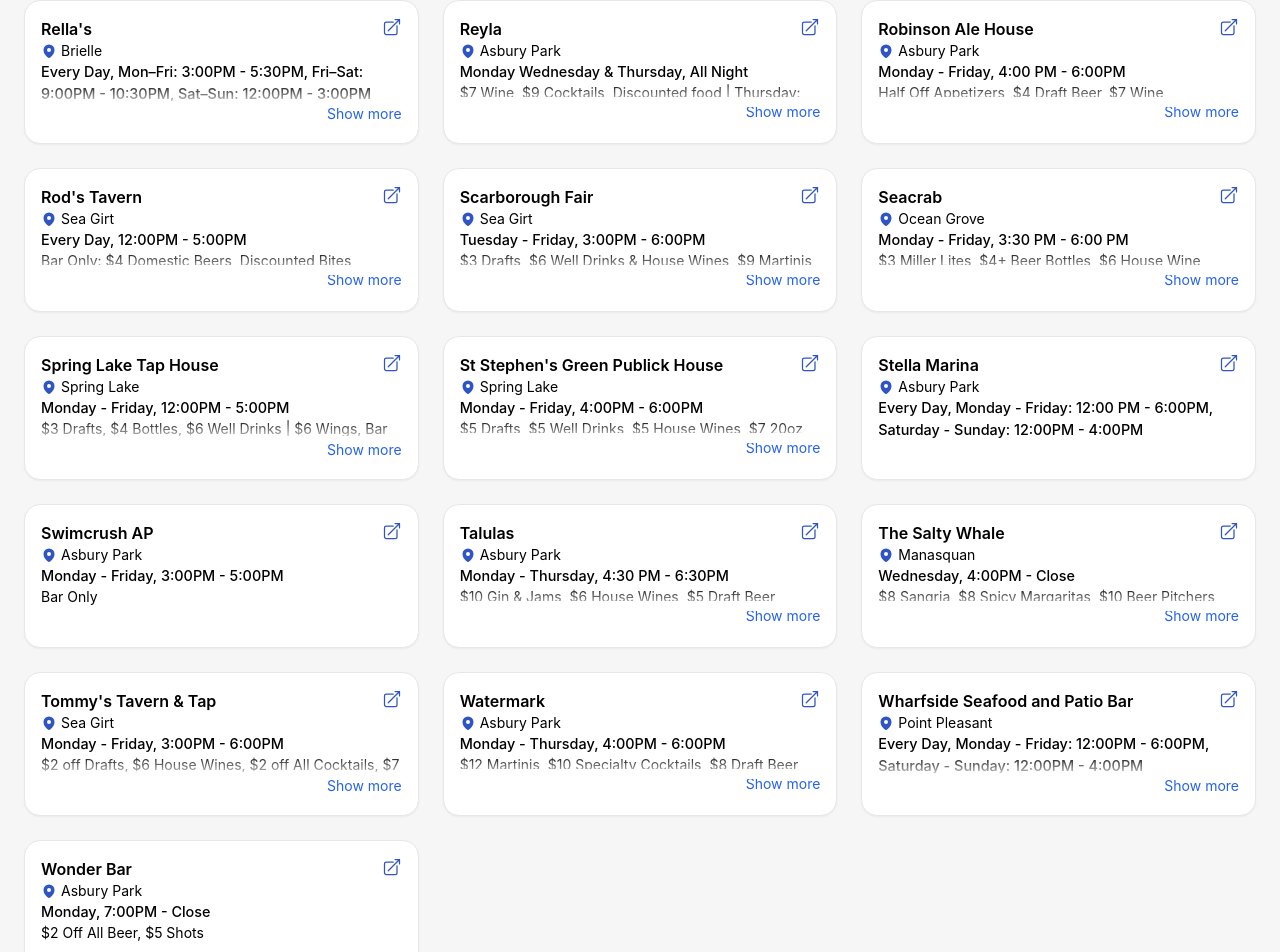
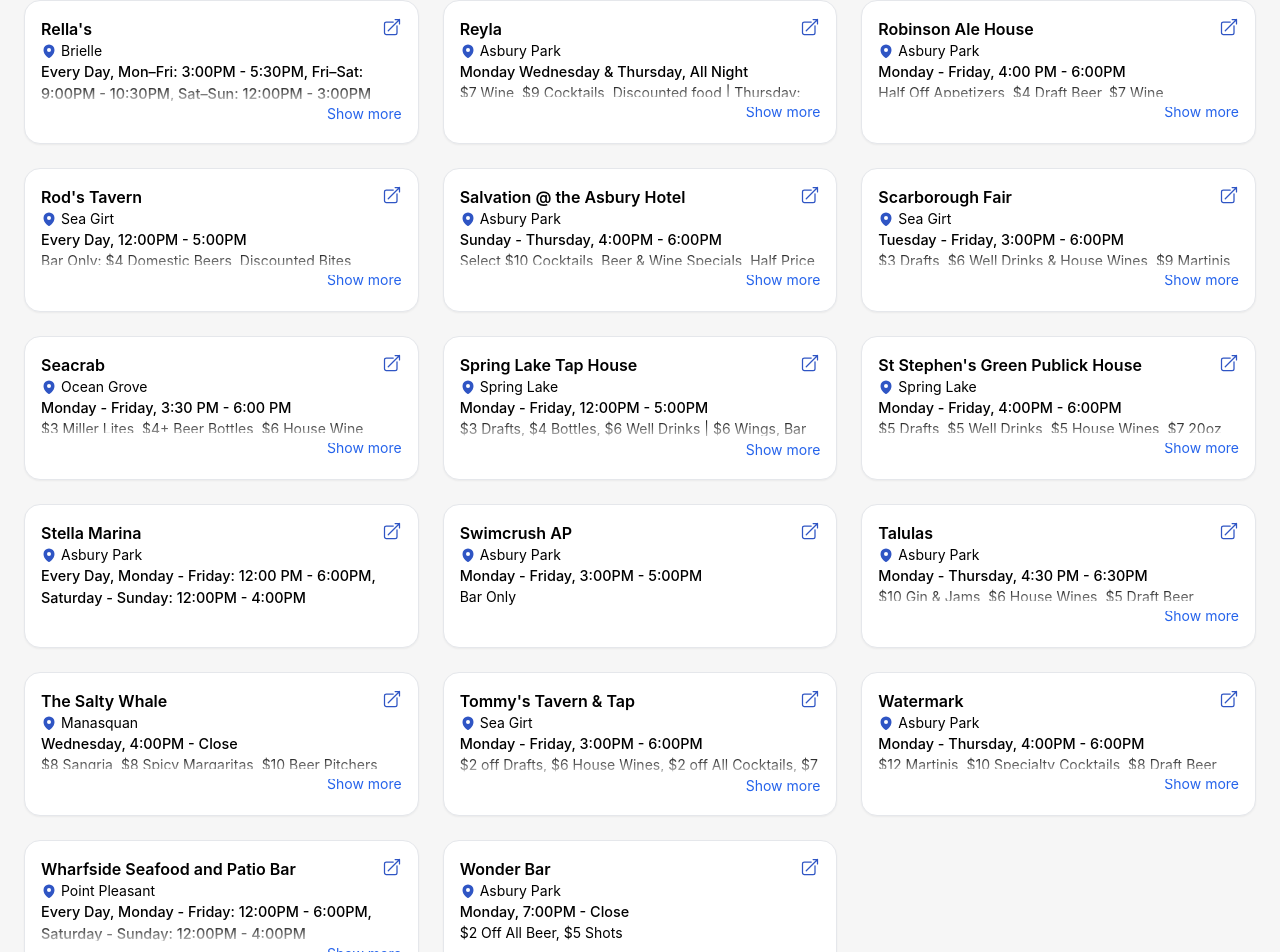
Before and after one commit to marytomkins/jersey-shore-happy-hours, a React (Create React App) app: page / in a window 1280 px wide. Shown: the part 2712-3664 px from the top of the page. Built offline with nearby package versions, Linux system fonts and the light colour scheme.

Commit message:
asbury hotel

```diff
--- a/src/data/happyHours.js
+++ b/src/data/happyHours.js
@@ -129,6 +129,23 @@ const data = [
     description:
       "Bar and Lounge Area Only: $10 Cocktails, $4 Bottles, $5 Drafts, $9 Wine, Food Specials",
     link: "https://cdn.mcloones.com/pdf/ap-rooftop/menus/2025/Happy-Hour-at-AP-Rooftop.pdf?v=1",
+  },
+    {
+    name: "Salvation @ the Asbury Hotel",
+    town: "Asbury Park",
+    dayText: "Sunday - Thursday",
+    dayFilter: {
+      Monday: ["4:00PM", "6:00PM"],
+      Tuesday: ["4:00PM", "6:00PM"],
+      Wednesday: ["4:00PM", "6:00PM"],
+      Thursday: ["4:00PM", "6:00PM"],
+      Sunday: ["4:00PM", "6:00PM"],
+    },
+    timeText: "4:00PM - 6:00PM",
+    timeFilter: ["6:00PM", "4:00PM", "5:00PM"],
+    description:
+      "Select $10 Cocktails, Beer & Wine Specials, Half Price Wine Bottles",
+    link: "https://www.instagram.com/p/DM8KVLYs5Sk/?img_index=2",
   },
   {
     name: "Barrio Costero",
```
